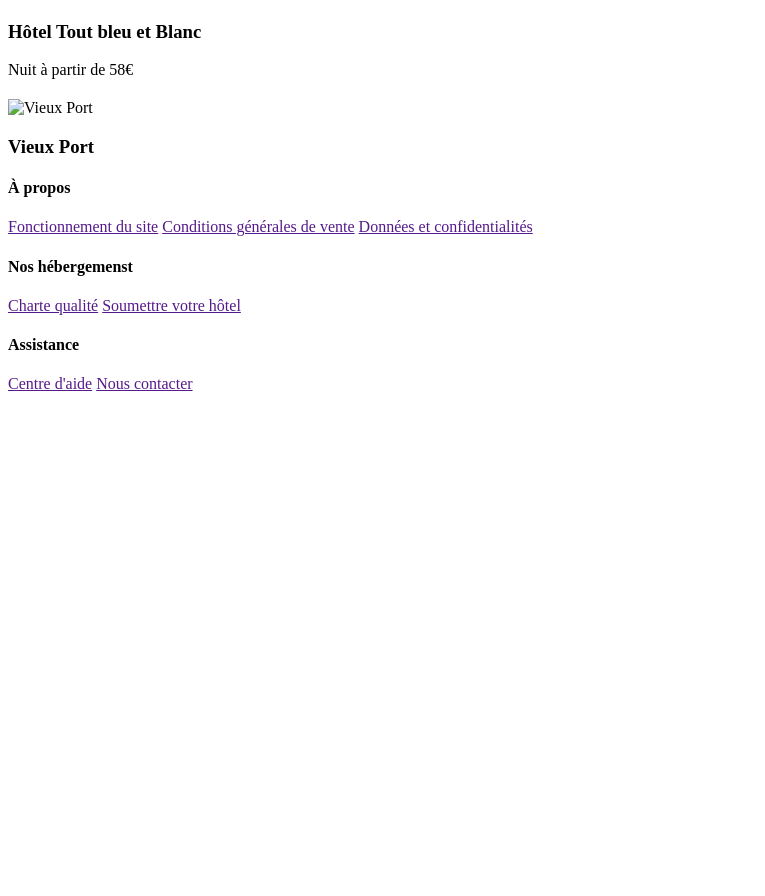
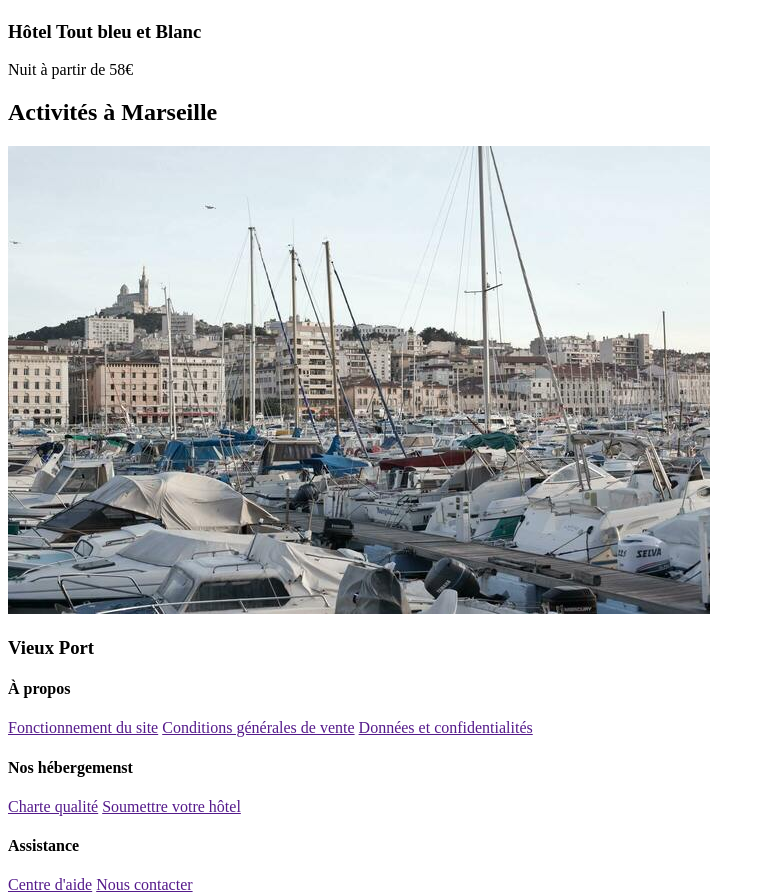
Before and after one commit to Nicolas2401/NicolasBOUDOT_2_04122020, a plain HTML site: page index.html in a window 1280 px wide. Shown: the part 5777-6673 px from the top of the page, without its empty margins (0-765 px from the left). Before the commit the page ends 6178 px from the top, so only its background shows below. Drawn offline with Linux system fonts and the light colour scheme.

```diff
--- a/index.html
+++ b/index.html
@@ -4,6 +4,11 @@
    <meta charset="UTF-8">
    <meta name="viewport" content="width=device-width, initial-scale=1.0">
    <title>Reservia</title>
+   <!-- Google Font - Raleway -->
+   <link rel="preconnect" href="https://fonts.gstatic.com">
+   <link href="https://fonts.googleapis.com/css2?family=Raleway:wght@400;700&display=swap" rel="stylesheet">
+   <!-- Font Awesome -->
+   <script src="https://kit.fontawesome.com/1ac517afc1.js" crossorigin="anonymous"></script>
 </head>
 <body>
    <header>
@@ -269,13 +274,13 @@
 
       <section class="activites">
          <div class="container">
-            <h2 class="activites__titre"></h2>
+            <h2 class="activites__titre">Activités à Marseille</h2>
             <div class="activites__activites">
                <div class="row"> <!-- Faire la même chose mais en column -->
                   <div class="col-md-3">
                      <div class="card-activite">
                         <div class="card-activite__image">
-                           <img src="" alt="Vieux Port">
+                           <img src="img/activites/4_small/reno-laithienne-QUgJhdY5Fyk-unsplash.jpg" alt="Vieux Port">
                         </div>
                         <div class="card-activite__meta">
                            <h3 class="card-activite__meta__titre">Vieux Port</h3>
```
